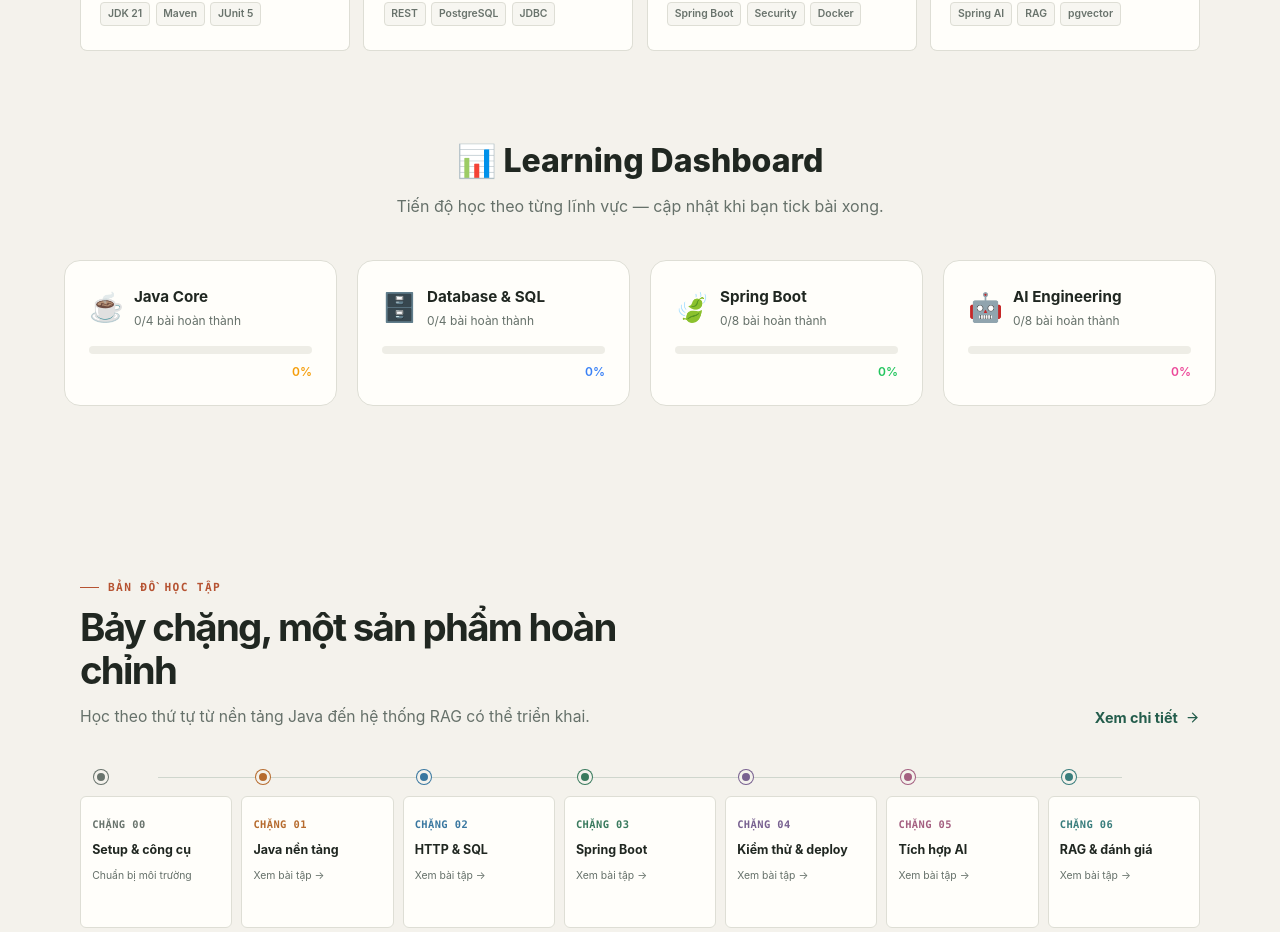
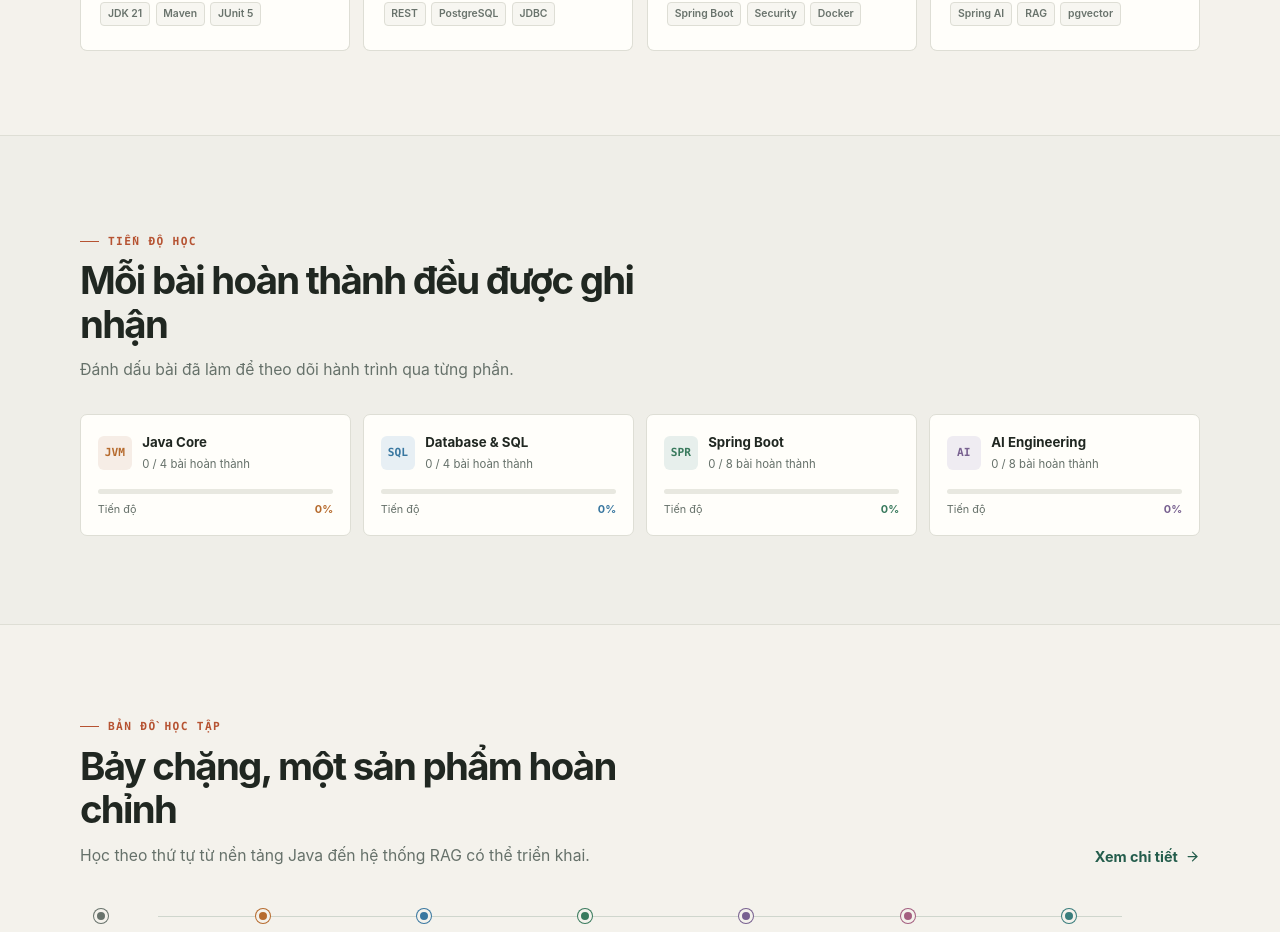
Before and after one commit to VanDung279206/JavaBackend_AI_RoadMap, a Next.js app in the folder website/: page /JavaBackend_AI_RoadMap/ in a window 1280 px wide. Shown: the part 1340-2272 px from the top of the page. Built offline with nearby package versions, Linux system fonts and the light colour scheme; no server answers.

Commit message:
learning dash board

```diff
--- a/website/src/components/sections/LearningDashboard.tsx
+++ b/website/src/components/sections/LearningDashboard.tsx
@@ -1,86 +1,71 @@
 "use client";
+
+import type { CSSProperties } from "react";
 import { useAllProgress } from "@/lib/useProgress";
 import { PHASES } from "@/lib/phases";
 
 const DOMAIN_CONFIG = {
-  java:     { label: "Java Core",         icon: "☕", color: "#f59e0b" },
-  database: { label: "Database & SQL",    icon: "🗄️", color: "#3b82f6" },
-  spring:   { label: "Spring Boot",       icon: "🍃", color: "#22c55e" },
-  ai:       { label: "AI Engineering",    icon: "🤖", color: "#ec4899" },
+  java: { label: "Java Core", mark: "JVM", color: "#b66b2e" },
+  database: { label: "Database & SQL", mark: "SQL", color: "#3977a0" },
+  spring: { label: "Spring Boot", mark: "SPR", color: "#397a5d" },
+  ai: { label: "AI Engineering", mark: "AI", color: "#786190" },
 };
 
 export default function LearningDashboard() {
   const { byPhase, loading } = useAllProgress();
 
-  // Tính tổng done và total theo domain
   const domainStats = Object.entries(DOMAIN_CONFIG).map(([domain, cfg]) => {
-    const phases = PHASES.filter((p) => p.domain === domain);
-    const total = phases.reduce((s, p) => s + p.exercises.length, 0);
-    const done  = phases.reduce((s, p) => s + (byPhase[p.slug] ?? 0), 0);
-    const pct   = total > 0 ? Math.round((done / total) * 100) : 0;
+    const phases = PHASES.filter((phase) => phase.domain === domain);
+    const total = phases.reduce((sum, phase) => sum + phase.exercises.length, 0);
+    const done = phases.reduce((sum, phase) => sum + (byPhase[phase.slug] ?? 0), 0);
+    const pct = total > 0 ? Math.round((done / total) * 100) : 0;
     return { ...cfg, domain, total, done, pct };
   });
 
   return (
-    <section style={{ maxWidth: 1200, margin: "0 auto", padding: "0 1.5rem 5rem" }}>
-      <div style={{ textAlign: "center", marginBottom: "2.5rem" }}>
-        <h2 style={{ fontSize: "2rem", fontWeight: 800, marginBottom: "0.5rem" }}>
-          📊 Learning Dashboard
-        </h2>
-        <p style={{ color: "var(--muted-foreground)" }}>
-          {loading
-            ? "Đang tải tiến độ..."
-            : "Tiến độ học theo từng lĩnh vực — cập nhật khi bạn tick bài xong."}
-        </p>
-      </div>
+    <section className="dashboard-section section-space" aria-labelledby="progress-title">
+      <div className="layout-container" aria-busy={loading}>
+        <div className="section-heading">
+          <div className="section-heading-copy">
+            <span className="eyebrow">TIẾN ĐỘ HỌC</span>
+            <h2 className="section-title" id="progress-title">Mỗi bài hoàn thành đều được ghi nhận</h2>
+            <p className="section-description">
+              {loading ? "Đang tải tiến độ của bạn…" : "Đánh dấu bài đã làm để theo dõi hành trình qua từng phần."}
+            </p>
+          </div>
+        </div>
 
-      <div style={{ display: "grid", gridTemplateColumns: "repeat(auto-fill, minmax(260px, 1fr))", gap: "1.25rem" }}>
-        {domainStats.map((item) => (
-          <div
-            key={item.domain}
-            style={{
-              background: "var(--card)",
-              border: "1px solid var(--border)",
-              borderRadius: 16,
-              padding: "1.5rem",
-              opacity: loading ? 0.6 : 1,
-              transition: "opacity 0.3s",
-            }}
-          >
-            <div style={{ display: "flex", alignItems: "center", gap: 10, marginBottom: "1rem" }}>
-              <span style={{ fontSize: "1.75rem" }}>{item.icon}</span>
-              <div>
-                <div style={{ fontWeight: 700, fontSize: "0.95rem" }}>{item.label}</div>
-                <div style={{ fontSize: "0.75rem", color: "var(--muted-foreground)", marginTop: 2 }}>
-                  {item.done}/{item.total} bài hoàn thành
+        <div className="dashboard-grid">
+          {domainStats.map((item) => (
+            <article
+              className="progress-card"
+              key={item.domain}
+              style={{ "--domain-color": item.color } as CSSProperties}
+            >
+              <div className="progress-card-head">
+                <span className="progress-mark" aria-hidden="true">{item.mark}</span>
+                <div style={{ minWidth: 0 }}>
+                  <h3 className="progress-card-title">{item.label}</h3>
+                  <p className="progress-card-count">{item.done} / {item.total} bài hoàn thành</p>
                 </div>
               </div>
-            </div>
-
-            <div
-              style={{
-                background: "var(--muted)",
-                borderRadius: 999,
-                height: 8,
-                marginBottom: "0.5rem",
-                overflow: "hidden",
-              }}
-            >
               <div
-                style={{
-                  height: "100%",
-                  width: `${item.pct}%`,
-                  background: item.color,
-                  borderRadius: 999,
-                  transition: "width 0.6s ease",
-                }}
-              />
-            </div>
-            <div style={{ fontSize: "0.75rem", color: item.color, textAlign: "right", fontWeight: 600 }}>
-              {item.pct}%
-            </div>
-          </div>
-        ))}
+                className="progress-track"
+                role="progressbar"
+                aria-label={`Tiến độ ${item.label}`}
+                aria-valuemin={0}
+                aria-valuemax={100}
+                aria-valuenow={item.pct}
+              >
+                <div className="progress-fill" style={{ width: `${item.pct}%` }} />
+              </div>
+              <div className="progress-card-foot">
+                <span>{loading ? "Đang đồng bộ" : "Tiến độ"}</span>
+                <strong>{item.pct}%</strong>
+              </div>
+            </article>
+          ))}
+        </div>
       </div>
     </section>
   );
```
